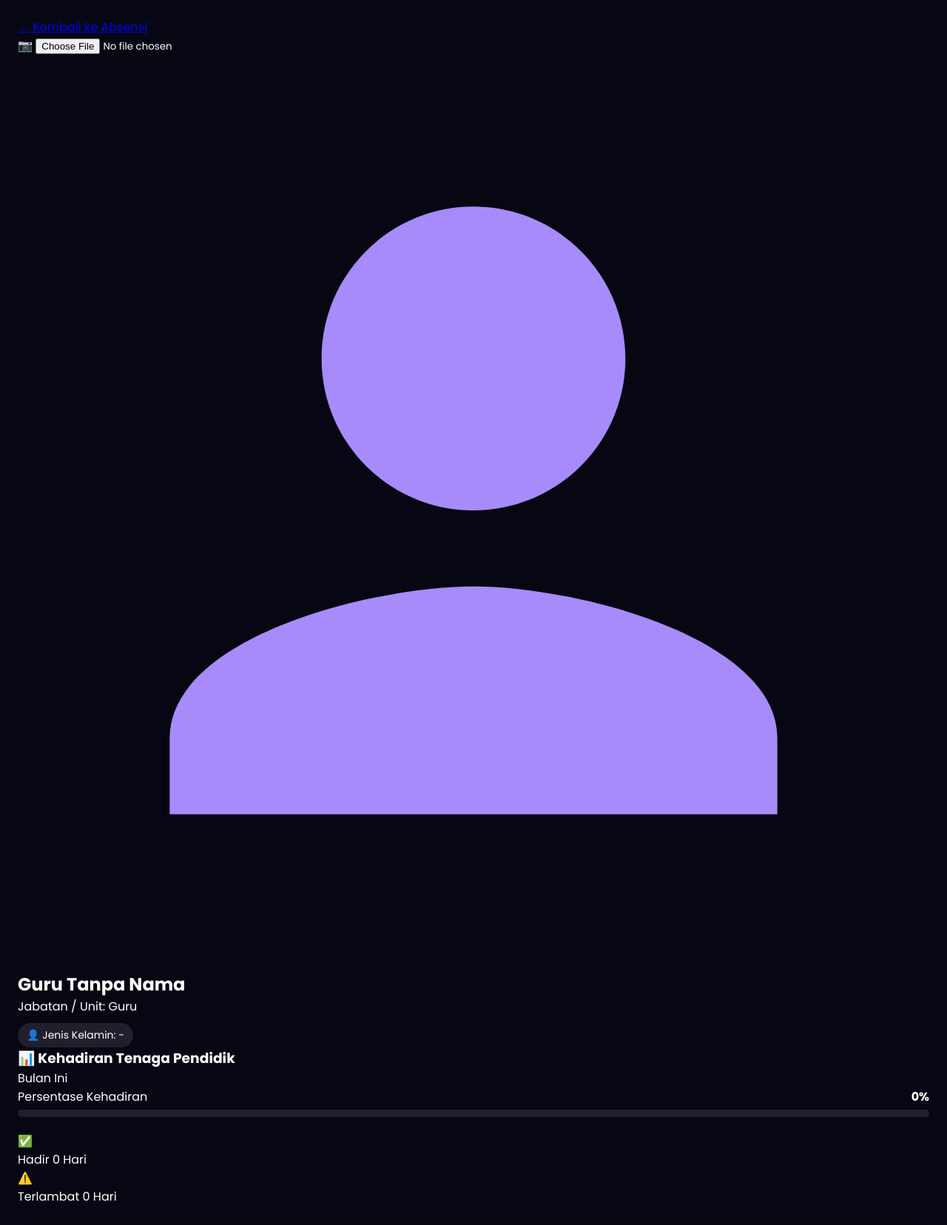
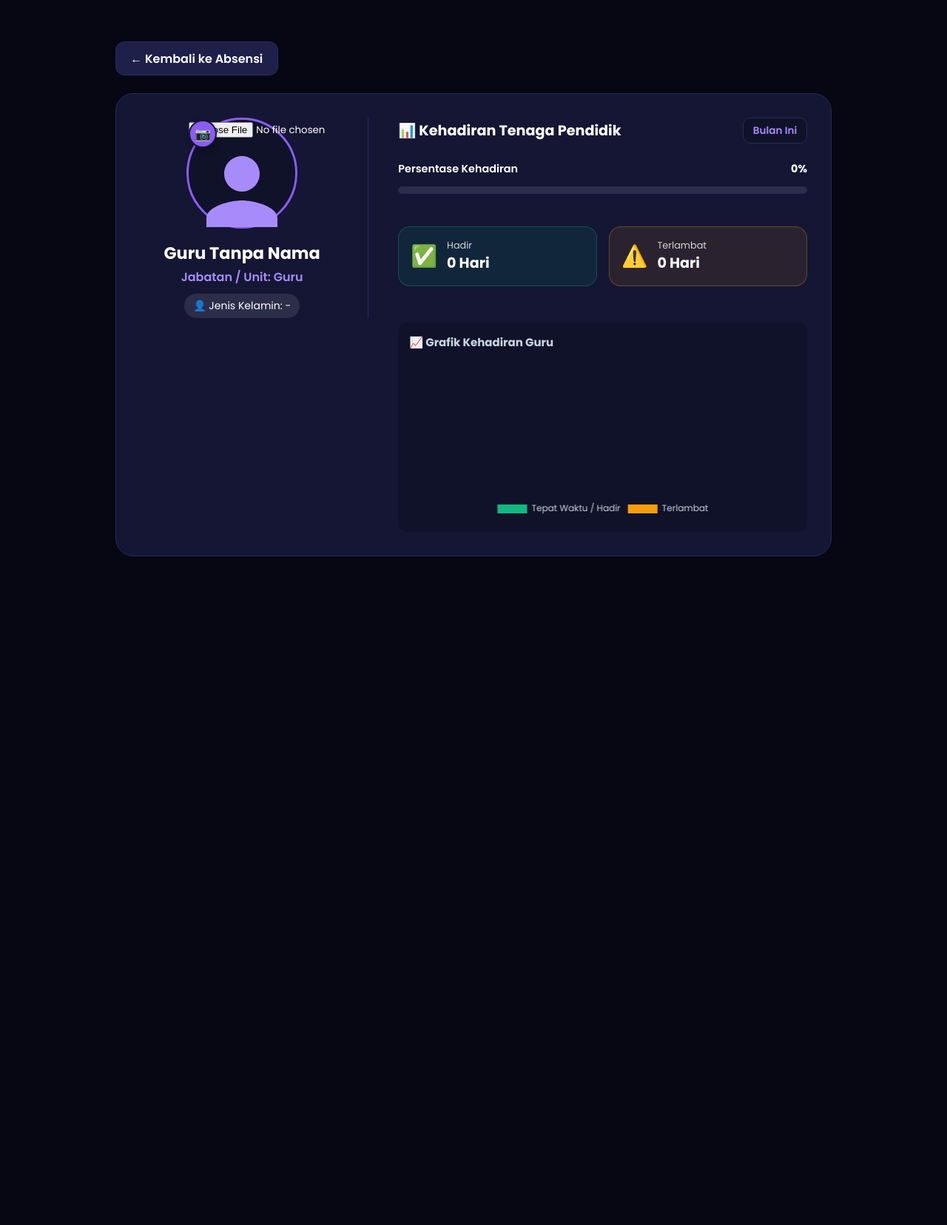
Before and after one commit to keola241-cmd/web-absen-demo-final, a Flask app: page /detail_guru in a window 1280 px wide. Shown: the top 1656 px of the page at 74% size. After the commit the page ends 752 px from the top, so only its background shows below. Run offline with Flask 3, Linux system fonts and the light colour scheme.

Commit message:
Add styles for card-tepat and card-telat classes

```diff
--- a/static/css/detail_guru.css
+++ b/static/css/detail_guru.css
@@ -1 +1,11 @@
-pass
+@import url('detail_siswa.css');
+
+.card-tepat {
+    background: rgba(16, 185, 129, 0.1);
+    border: 1px solid rgba(16, 185, 129, 0.3);
+}
+
+.card-telat {
+    background: rgba(245, 158, 11, 0.1);
+    border: 1px solid rgba(245, 158, 11, 0.3);
+}
```
